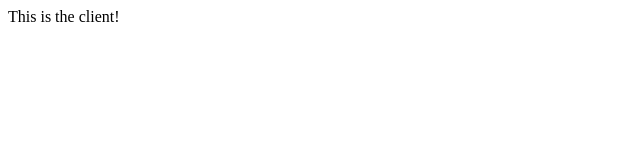
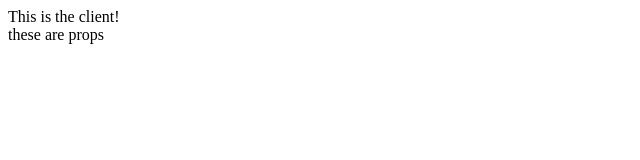
Before and after one commit to JSONJuggler/jobbie, a React (Create React App) app in the folder client/: page / in a window 1280 px wide. Shown: the top 160 px of the page, without its empty margins (0-640 px from the left). Built offline with nearby package versions, Linux system fonts and the light colour scheme.

Commit message:
test component with props

```diff
--- a/client/src/App.tsx
+++ b/client/src/App.tsx
@@ -1,9 +1,11 @@
 import React from "react";
+import Test from "./components/Test";
 
 const App: React.FC = () => {
   return (
     <div>
       <header>This is the client!</header>
+      <Test text={"these are props"} />
     </div>
   );
 };
--- /dev/null
+++ b/client/src/components/Test.tsx
@@ -0,0 +1,7 @@
+import React from "react";
+
+const Test: React.FC<{ text: string }> = ({ text }) => {
+  return <div>{text}</div>;
+};
+
+export default Test;
```
